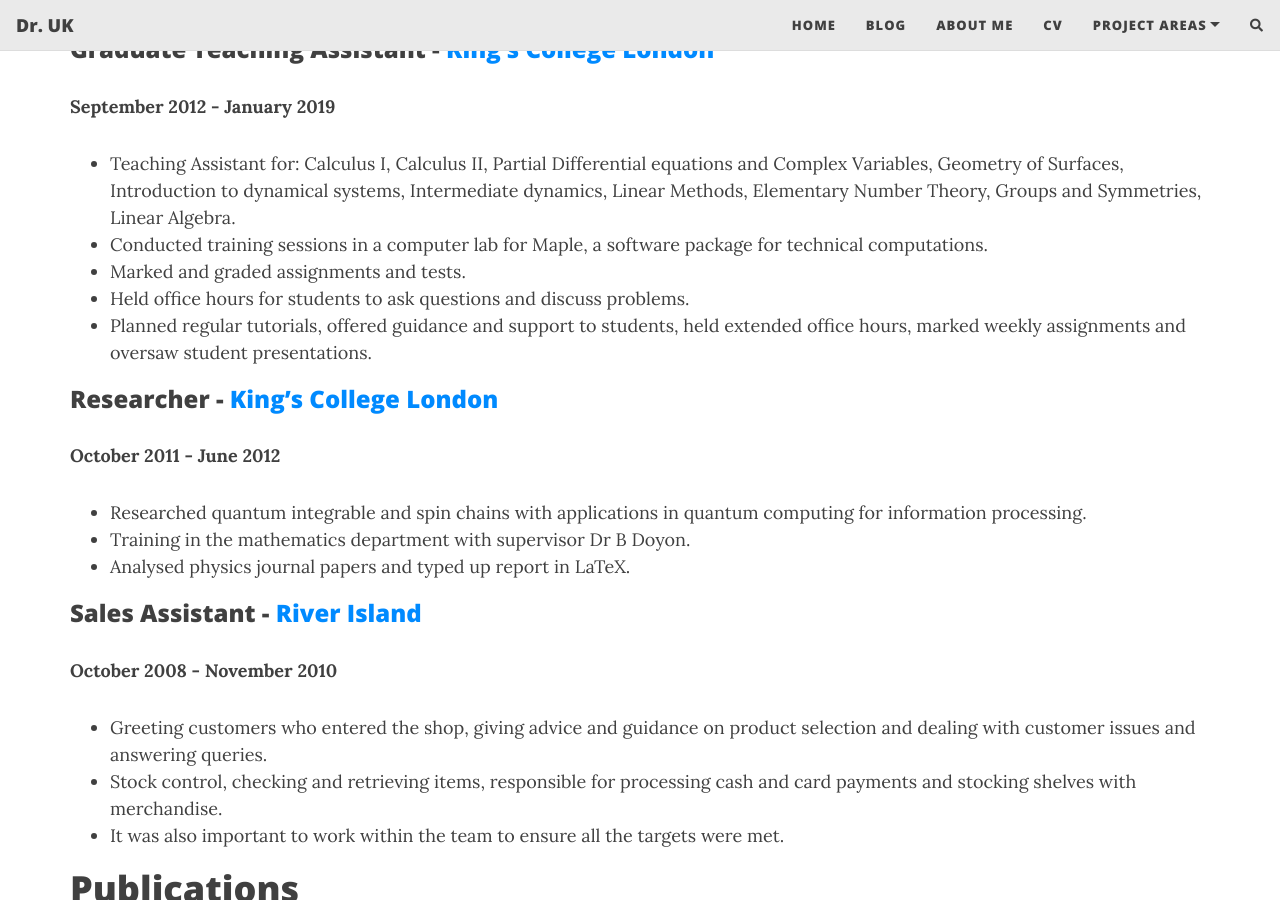
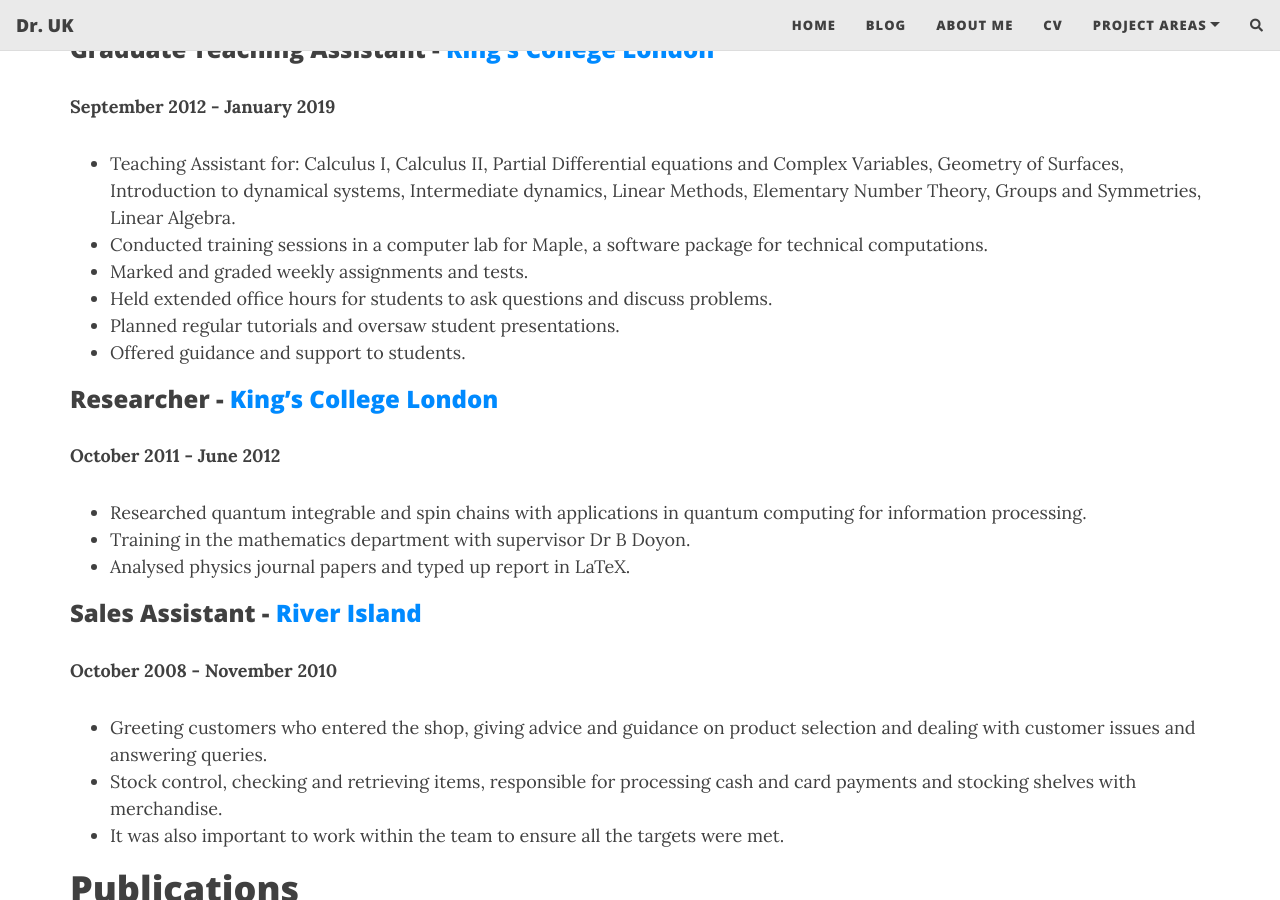
Before and after one commit to drrobotk/drrobotk.github.io, a Jekyll site: the page built from cv.md, in a window 1280 px wide and 900 px high, scrolled down 4538 px. Built offline with Jekyll 4.4.1, drawn with Linux system fonts in a browser that asks for light colours; nearby versions of some CDN libraries; comment, search, counter and statistics services are not loaded.

Commit message:
Update cv.

```diff
--- a/cv.md
+++ b/cv.md
@@ -135,9 +135,10 @@
 **September 2012 - January 2019**
 -   Teaching Assistant for: Calculus I, Calculus II, Partial Differential equations and Complex Variables, Geometry of Surfaces, Introduction to dynamical systems, Intermediate dynamics, Linear Methods, Elementary Number Theory, Groups and Symmetries, Linear Algebra.
 -   Conducted training sessions in a computer lab for Maple, a software package for technical computations.
--   Marked and graded assignments and tests.
--   Held office hours for students to ask questions and discuss problems.
--   Planned regular tutorials, offered guidance and support to students, held extended office hours, marked weekly assignments and oversaw student presentations.
+-   Marked and graded weekly assignments and tests.
+-   Held extended office hours for students to ask questions and discuss problems.
+-  Planned regular tutorials and oversaw student presentations.
+-  Offered guidance and support to students.
 
 ### **Researcher** - [King's College London](https://www.kcl.ac.uk/)
 
```
